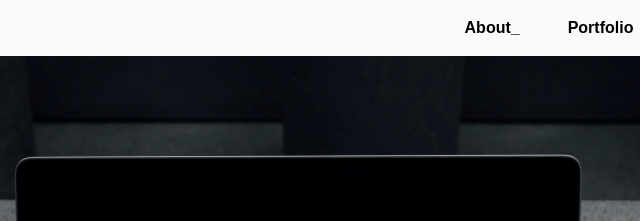
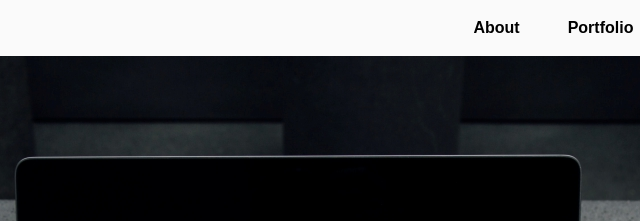
Before and after one commit to alfan-TI/alfanmaulana.github.io, a plain HTML site: page index.html in a window 1280 px wide. Shown: the top 221 px of the page, 454-1094 px from the left. Drawn offline with nearby package versions, Linux system fonts and the light colour scheme; a web font is replaced by a local one.

Commit message:
Update index.html

```diff
--- a/index.html
+++ b/index.html
@@ -28,7 +28,7 @@
           <div class="navbar-nav ml-auto">
             <ul class="nav navbar-nav">
               <li class="nav-item mr-5">
-                  <a class="link" href="#">About_</a>
+                  <a class="link" href="#">About</a>
               </li>
               <li class="nav-item mr-5">
                   <a class="link" href="#">Portfolio</a>
```
